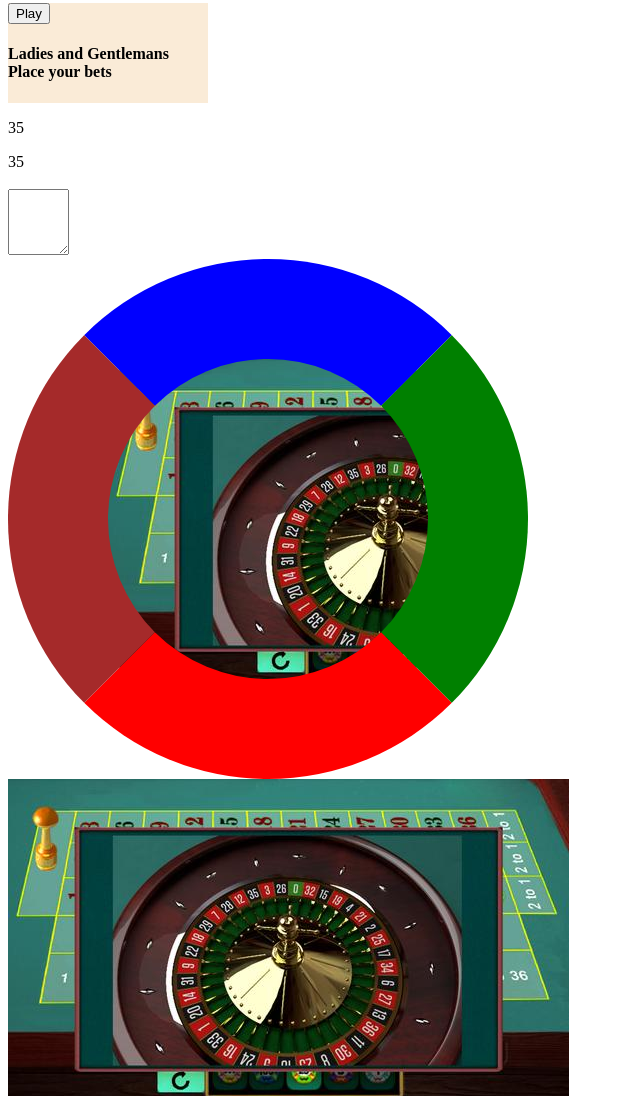
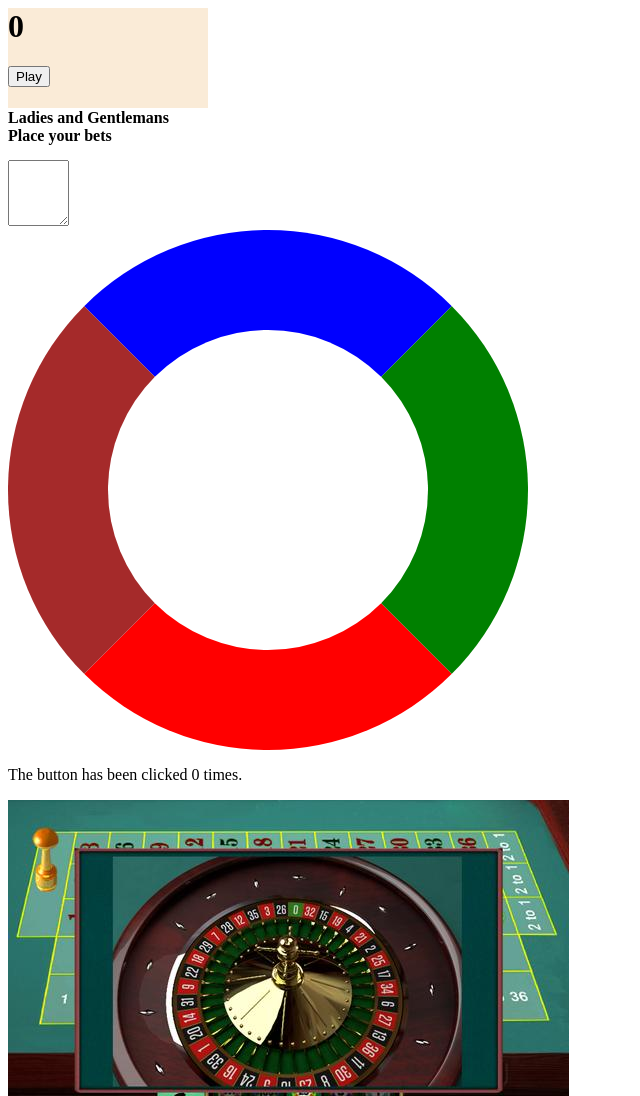
Before and after one commit to ETG33/casino, a website: page index.html in a window 1280 px wide. Shown: the part 180-1276 px from the top of the page, without its empty margins (0-640 px from the left). Drawn offline with nearby package versions, Linux system fonts and the light colour scheme; some packages are replaced by stand-ins of ours; files whose address does not match are found by name.

Commit message:
sunday7719

```diff
--- a/Ctrl.js
+++ b/Ctrl.js
@@ -1,5 +1,23 @@
 app.controller("GamblerCtrl", function ($scope,$http){
-$scope.a=document.getElementById("demo").innerHTML =Math.floor((Math.random())* Math.floor(38));;
+;
 
+$scope.count = 0;
+//$scope.a=document.getElementById("demo").innerHTML =Math.floor((Math.random())* Math.floor(38));
+var a;
+/*function myFunction() {
+    //  document.body.style.backgroundColor = "yellow";
+      //document.body.style.backgroundImage = "url('roll1.jpg')";
+      a=document.getElementById("demo").innerHTML =Math.floor((Math.random())* Math.floor(38));
+      console.log(a);
+      alert(1);
+      if (a%2==0){
+        document.body.style.backgroundColor = "red";
+      }
+     else{
+      document.body.style.backgroundColor = "black";
+     }
+     // to check
+     // document.body.loader.backgroundcolor="red";
+    }*/
 }
 );
--- a/index.html
+++ b/index.html
@@ -11,8 +11,16 @@
     <h4>  Ladies and Gentlemans <br> Place your bets</h4>
     <br><br><br><p>spin</p>
     <div class="button">
+             <div ng-mousedown="count = count + 1" ng-init="count=0" />
+
+<h1>{{count}}</h1>
+
+
+
     <button type="button" onclick="myFunction()">Play</button> <h4>  Ladies and Gentlemans <br> Place your bets </h4>
 
+
+    </div>
 </div>
     <p id="demo"></p>
     {{a}}
@@ -20,6 +28,7 @@
     <textarea rows="4" cols="5">    </textarea>
     <div class="loader">
     </div>
+    <p>The button has been clicked {{count}} times.</p>
   </head>
 
   <body ng-controller="GamblerCtrl">
@@ -41,11 +50,11 @@
        <h4 ></h4>
      <meta name="viewport" content="width=device-width, initial-scale=2">
      <style>
-
+        {{ a}}
      </style>
 
 
     {{5+5}}
-   {{a}}
+
   </body>
 </html>
--- a/lib/script.js
+++ b/lib/script.js
@@ -1,9 +1,9 @@
-// Add your code here
+
 var a;
 function myFunction() {
   //  document.body.style.backgroundColor = "yellow";
     //document.body.style.backgroundImage = "url('roll1.jpg')";
-    a=document.getElementById("demo").innerHTML =Math.floor((Math.random())* Math.floor(38));
+   a=document.getElementById("demo").innerHTML =Math.floor((Math.random())* Math.floor(38));
     console.log(a);
     if (a%2==0){
       document.body.style.backgroundColor = "red";
@@ -14,7 +14,7 @@ function myFunction() {
    // to check
    // document.body.loader.backgroundcolor="red";
   }
-/*
+
 
 
 /*function.onload{
```
